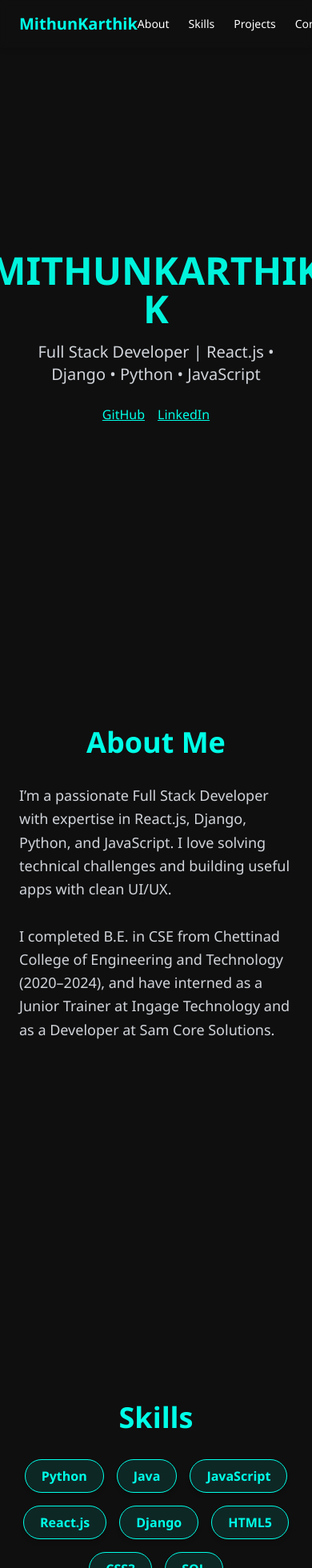
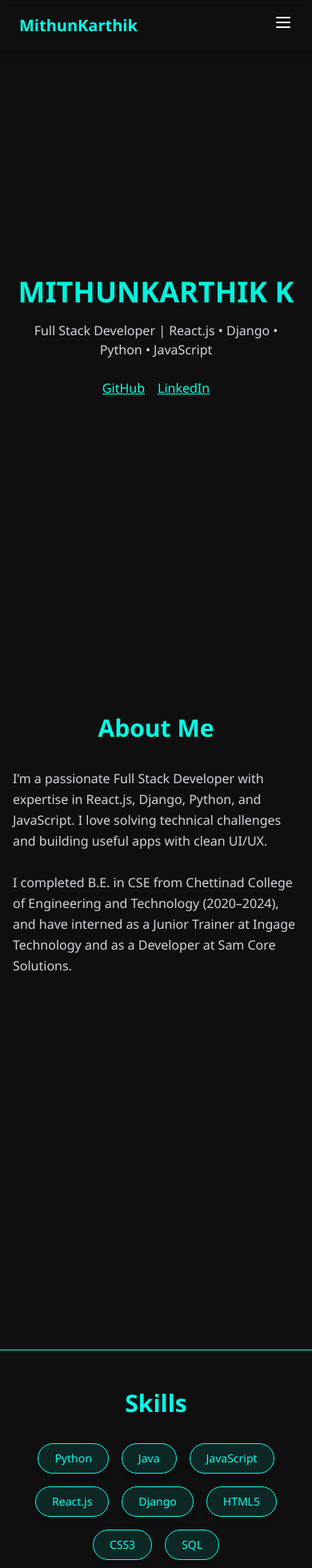
Before and after one commit to MithunkarthikK/portfolio, a React (Vite) app: page / in a window 390 px wide. Shown: the top 1960 px of the page at 80% size. Built offline with nearby package versions, Linux system fonts and the light colour scheme.

Commit message:
Build: Complete responsive portfolio

```diff
--- a/package.json
+++ b/package.json
@@ -11,6 +11,7 @@
   },
   "dependencies": {
     "aos": "^2.3.4",
+    "lucide-react": "^0.525.0",
     "react": "^19.1.0",
     "react-dom": "^19.1.0"
   },
--- a/src/components/About.jsx
+++ b/src/components/About.jsx
@@ -2,10 +2,11 @@ const About = () => {
   return (
     <div
       id="about"
-            className="min-h-screen bg-background text-white py-16 px-6"
-            data-aos="fade-up">
-            <h2 className="text-4xl font-bold text-glow mb-8 text-center">About Me</h2>
-            <p className="max-w-3xl mx-auto text-lg text-gray-300 leading-relaxed">
+      className="min-h-screen bg-background text-white py-12 sm:py-16 px-4 sm:px-6 border-b border-glow"
+      data-aos="fade-up"
+    >
+      <h2 className="text-3xl sm:text-4xl font-bold text-glow mb-8 text-center">About Me</h2>
+      <p className="max-w-3xl mx-auto text-base sm:text-lg md:text-xl text-gray-300 leading-relaxed">
         I’m a passionate Full Stack Developer with expertise in React.js, Django, Python, and JavaScript. I love solving technical challenges and building useful apps with clean UI/UX.
         <br /><br />
         I completed B.E. in CSE from Chettinad College of Engineering and Technology (2020–2024), and have interned as a Junior Trainer at Ingage Technology and as a Developer at Sam Core Solutions.
--- a/src/components/Contact.jsx
+++ b/src/components/Contact.jsx
@@ -2,39 +2,41 @@ const Contact = () => {
   return (
     <div
       id="contact"
-      className="bg-background text-white py-16 px-6 border-t border-glow"
+      className="bg-background text-white py-12 sm:py-16 px-4 sm:px-6 border-t border-glow"
       data-aos="fade-up"
     >
-      <h2 className="text-4xl font-bold text-glow mb-12 text-center">Contact Me</h2>
+      <h2 className="text-3xl sm:text-4xl font-bold text-glow mb-12 text-center">
+        Contact Me
+      </h2>
 
       <form className="max-w-2xl mx-auto space-y-6">
         <div>
-          <label className="block mb-1 text-gray-400">Name</label>
+          <label className="block mb-1 text-sm text-gray-400">Name</label>
           <input
             type="text"
-            className="w-full px-4 py-2 bg-transparent border border-glow rounded-md text-white placeholder-gray-500 focus:outline-none focus:ring-2 focus:ring-glow"
+            className="w-full px-4 py-2 text-sm sm:text-base bg-transparent border border-glow rounded-md text-white placeholder-gray-500 focus:outline-none focus:ring-2 focus:ring-glow"
             placeholder="Your name"
           />
         </div>
         <div>
-          <label className="block mb-1 text-gray-400">Email</label>
+          <label className="block mb-1 text-sm text-gray-400">Email</label>
           <input
             type="email"
-            className="w-full px-4 py-2 bg-transparent border border-glow rounded-md text-white placeholder-gray-500 focus:outline-none focus:ring-2 focus:ring-glow"
+            className="w-full px-4 py-2 text-sm sm:text-base bg-transparent border border-glow rounded-md text-white placeholder-gray-500 focus:outline-none focus:ring-2 focus:ring-glow"
             placeholder="you@example.com"
           />
         </div>
         <div>
-          <label className="block mb-1 text-gray-400">Message</label>
+          <label className="block mb-1 text-sm text-gray-400">Message</label>
           <textarea
-            className="w-full px-4 py-2 bg-transparent border border-glow rounded-md text-white placeholder-gray-500 focus:outline-none focus:ring-2 focus:ring-glow"
+            className="w-full px-4 py-2 text-sm sm:text-base bg-transparent border border-glow rounded-md text-white placeholder-gray-500 focus:outline-none focus:ring-2 focus:ring-glow"
             placeholder="Write your message..."
             rows="5"
           ></textarea>
         </div>
         <button
           type="submit"
-          className="mt-4 px-6 py-2 bg-glow text-black font-semibold rounded hover:scale-105 transition"
+          className="mt-4 px-6 py-2 bg-glow text-black font-semibold rounded hover:scale-105 transition duration-200"
         >
           Send
         </button>
--- a/src/components/Hero.jsx
+++ b/src/components/Hero.jsx
@@ -1,16 +1,21 @@
 const Hero = () => {
   return (
-    <div className="h-screen flex flex-col items-center justify-center text-center px-4">
-      <h1 className="text-5xl font-bold mb-4 text-glow animate-pulse">
+    <div
+      className="h-screen flex flex-col items-center justify-center text-center px-4"
+      data-aos="fade-up"
+    >
+      <h1 className="text-4xl sm:text-5xl md:text-6xl font-bold mb-4 text-glow animate-pulse">
         MITHUNKARTHIK K
       </h1>
-      <p className="text-xl text-gray-300 max-w-xl">
+      <p className="text-base sm:text-lg md:text-xl text-gray-300 max-w-xl">
         Full Stack Developer | React.js • Django • Python • JavaScript
       </p>
+
       <div className="mt-6 space-x-4">
         <a
           href="https://github.com/MithunkarthikK"
           target="_blank"
+          rel="noopener noreferrer"
           className="text-glow underline hover:text-cyan-400"
         >
           GitHub
@@ -18,6 +23,7 @@ const Hero = () => {
         <a
           href="https://www.linkedin.com/in/mithunkarthikk"
           target="_blank"
+          rel="noopener noreferrer"
           className="text-glow underline hover:text-cyan-400"
         >
           LinkedIn
--- a/src/components/Navbar.jsx
+++ b/src/components/Navbar.jsx
@@ -1,15 +1,43 @@
+import { useState } from 'react';
+import { Menu, X } from 'lucide-react';
+
 const Navbar = () => {
+  const [isOpen, setIsOpen] = useState(false);
+
+  const toggleMenu = () => setIsOpen(!isOpen);
+
   return (
     <nav className="fixed w-full bg-background/80 backdrop-blur-sm z-50 shadow-md">
       <div className="flex items-center justify-between px-6 py-4 max-w-6xl mx-auto">
         <h1 className="text-xl font-bold text-glow">MithunKarthik</h1>
-        <ul className="flex space-x-6 text-sm text-white">
+
+        {/* Desktop Menu */}
+        <ul className="hidden md:flex space-x-6 text-sm text-white">
           <li><a href="#about" className="hover:text-glow">About</a></li>
           <li><a href="#skills" className="hover:text-glow">Skills</a></li>
           <li><a href="#projects" className="hover:text-glow">Projects</a></li>
           <li><a href="#contact" className="hover:text-glow">Contact</a></li>
         </ul>
+
+        {/* Hamburger Button (mobile) */}
+        <div className="md:hidden">
+          <button onClick={toggleMenu} className="text-white">
+            {isOpen ? <X size={24} /> : <Menu size={24} />}
+          </button>
+        </div>
       </div>
+
+      {/* Mobile Menu Dropdown */}
+      {isOpen && (
+        <div className="md:hidden bg-background border-t border-glow px-6 pb-4">
+          <ul className="space-y-4 text-white text-sm">
+            <li><a href="#about" onClick={toggleMenu} className="block hover:text-glow">About</a></li>
+            <li><a href="#skills" onClick={toggleMenu} className="block hover:text-glow">Skills</a></li>
+            <li><a href="#projects" onClick={toggleMenu} className="block hover:text-glow">Projects</a></li>
+            <li><a href="#contact" onClick={toggleMenu} className="block hover:text-glow">Contact</a></li>
+          </ul>
+        </div>
+      )}
     </nav>
   );
 };
--- a/src/components/Projects.jsx
+++ b/src/components/Projects.jsx
@@ -27,7 +27,7 @@ const Projects = () => {
       data-aos="fade-up"
     >
       <h2 className="text-4xl font-bold text-glow mb-12 text-center">Projects</h2>
-      <div className="grid gap-8 md:grid-cols-2 lg:grid-cols-3 max-w-6xl mx-auto">
+      <div className="grid grid-cols-1 sm:grid-cols-2 lg:grid-cols-3 gap-8 max-w-6xl mx-auto px-4">
         {projects.map((project, index) => (
           <div
             key={index}
--- a/src/components/Skills.jsx
+++ b/src/components/Skills.jsx
@@ -7,15 +7,17 @@ const Skills = () => {
   return (
     <div
       id="skills"
-      className="bg-background text-white py-16 px-6 border-b border-glow"
+      className="bg-background text-white py-12 sm:py-16 px-4 sm:px-6 border-b border-glow"
       data-aos="fade-up"
     >
-      <h2 className="text-4xl font-bold text-glow mb-8 text-center">Skills</h2>
-      <div className="flex flex-wrap justify-center gap-4">
+      <h2 className="text-3xl sm:text-4xl font-bold text-glow mb-8 text-center">
+        Skills
+      </h2>
+      <div className="flex flex-wrap justify-center gap-4 max-w-4xl mx-auto">
         {skills.map((skill, idx) => (
           <span
             key={idx}
-            className="px-5 py-2 bg-glow bg-opacity-10 border border-glow rounded-full text-glow font-semibold shadow-md hover:scale-105 transition-all duration-200"
+            className="px-5 py-2 bg-glow bg-opacity-10 border border-glow rounded-full text-glow font-medium text-sm sm:text-base shadow-md hover:scale-105 transition-all duration-200"
           >
             {skill}
           </span>
--- a/src/index.css
+++ b/src/index.css
@@ -5,4 +5,10 @@
 body {
   @apply bg-background text-white;
   font-family: 'Segoe UI', sans-serif;
+  scroll-behavior: smooth;
+  line-height: 1.6;
 }
+
+html {
+  scroll-padding-top: 5rem; /* Keeps content from hiding under navbar */
+}
```
Also changed, not shown: 1 other file (tests, documents, lock files or other folders). Lines whose indentation alone changed are shown as unchanged.
